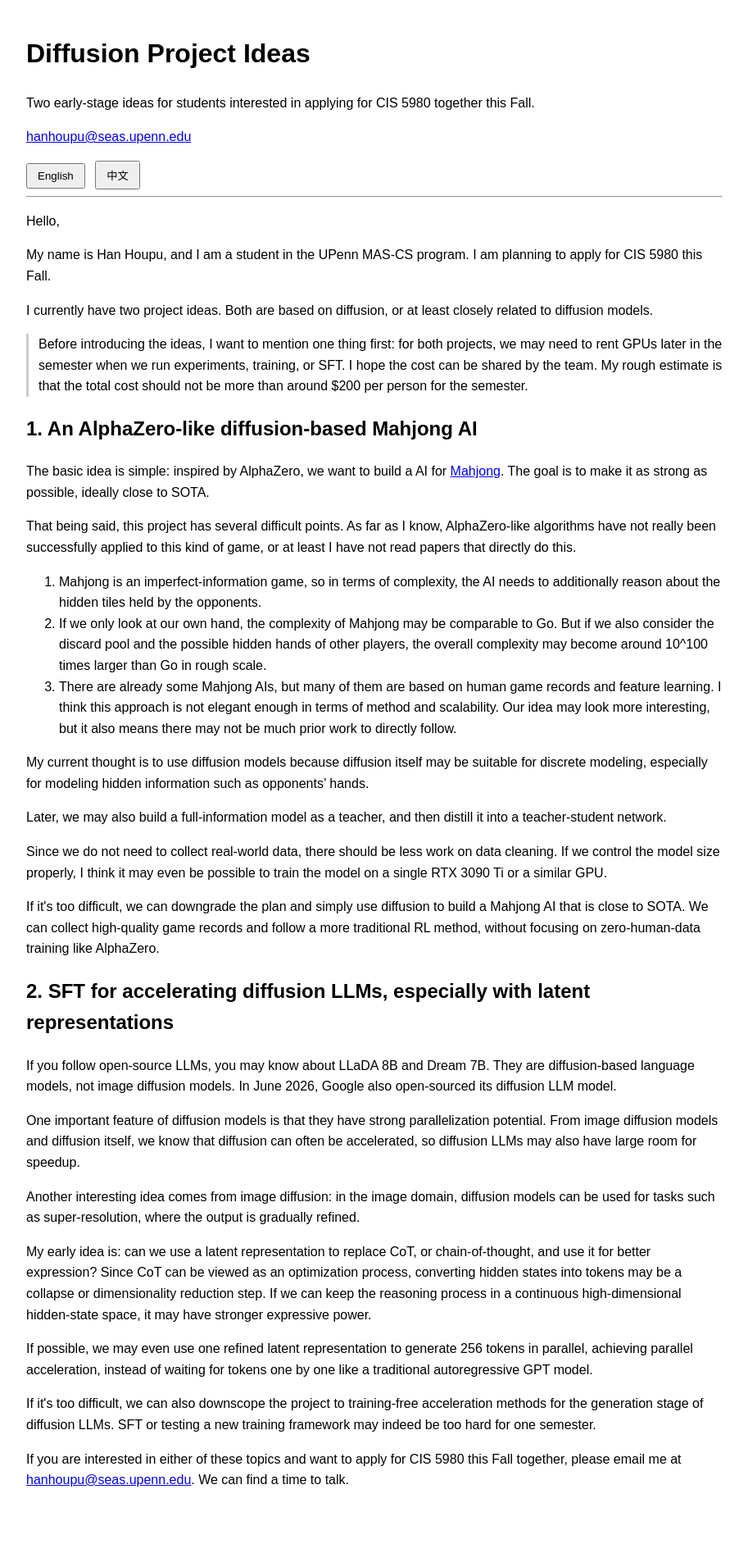
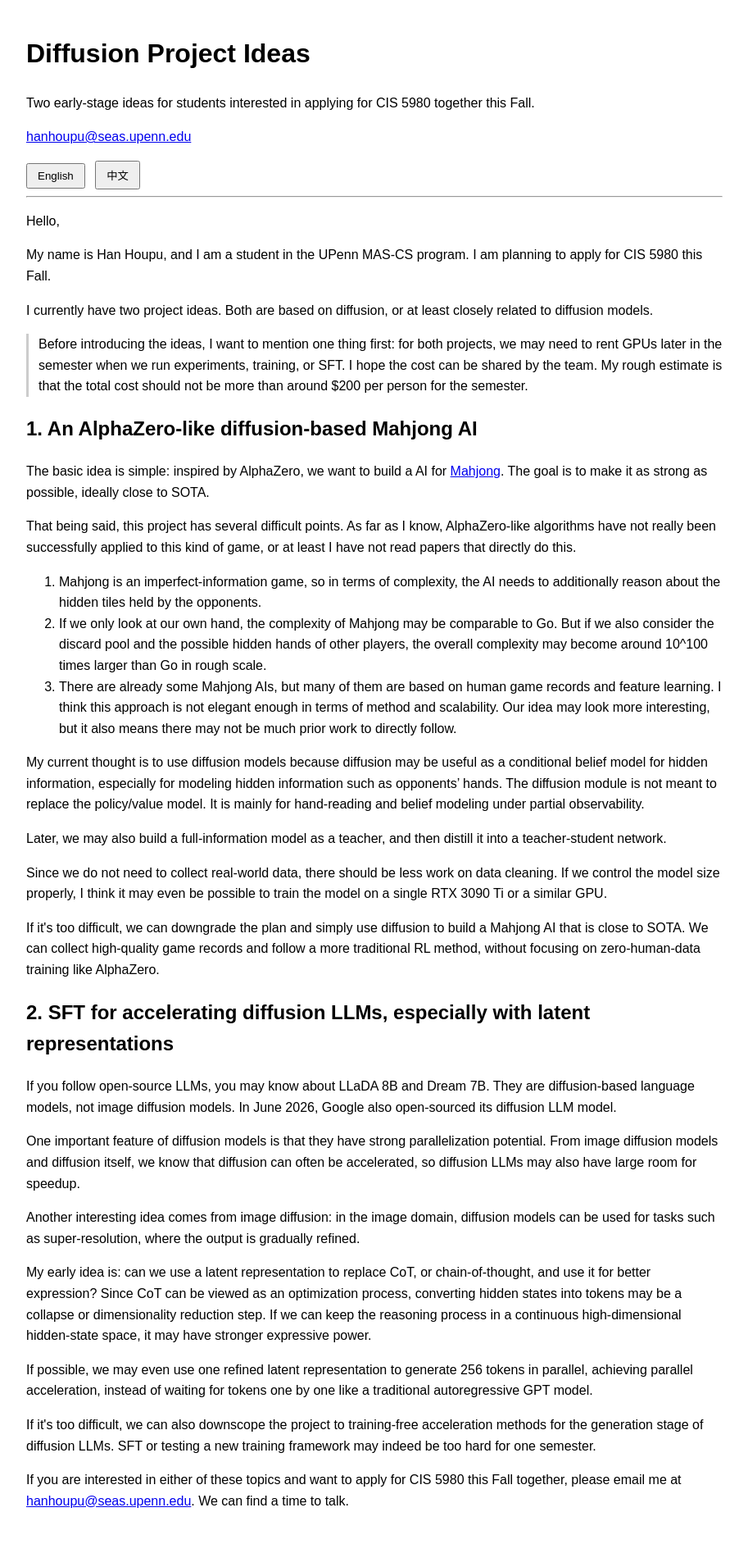
Before and after one commit to HanHoupu/hanhoupu.github.io, a Jekyll site: the page cis5980/index.html, which Jekyll copies as it is, in a window 1280 px wide. Shown: the whole page at 82% size, without its empty margins (183-1096 px from the left). Built offline with Jekyll 4.4.1, drawn with Linux system fonts in a browser that asks for light colours; before the commit the page ends 1858 px from its top, so only the background shows below that.

Commit message:
Enhance diffusion model explanation

```diff
--- a/cis5980/index.html
+++ b/cis5980/index.html
@@ -53,7 +53,7 @@
       <li>If we only look at our own hand, the complexity of Mahjong may be comparable to Go. But if we also consider the discard pool and the possible hidden hands of other players, the overall complexity may become around 10^100 times larger than Go in rough scale.</li>
       <li>There are already some Mahjong AIs, but many of them are based on human game records and feature learning. I think this approach is not elegant enough in terms of method and scalability. Our idea may look more interesting, but it also means there may not be much prior work to directly follow.</li>
     </ol>
-    <p>My current thought is to use diffusion models because diffusion itself may be suitable for discrete modeling, especially for modeling hidden information such as opponents’ hands.</p>
+    <p>My current thought is to use diffusion models because diffusion may be useful as a conditional belief model for hidden information, especially for modeling hidden information such as opponents’ hands. The diffusion module is not meant to replace the policy/value model. It is mainly for hand-reading and belief modeling under partial observability.</p>
     <p>Later, we may also build a full-information model as a teacher, and then distill it into a teacher-student network.</p>
     <p>Since we do not need to collect real-world data, there should be less work on data cleaning. If we control the model size properly, I think it may even be possible to train the model on a single RTX 3090 Ti or a similar GPU.</p>
     <p>If it's too difficult, we can downgrade the plan and simply use diffusion to build a Mahjong AI that is close to SOTA. We can collect high-quality game records and follow a more traditional RL method, without focusing on zero-human-data training like AlphaZero.</p>
@@ -86,7 +86,7 @@
           <li>如果只看自己的牌，麻将的复杂度和围棋旗鼓相当；但如果考虑牌河和对家手牌的可能性，那么整体复杂度将会是围棋的 10^100 倍。</li>
           <li>市面上确实有类似的麻将 AI，不过都是走人类棋谱 + 特征学习，在方法和可扩展性上我认为不够优美。所以我们这个虽然看上去好看，但是没什么前人的参考。</li>
         </ol>
-        <p>我来解释一下我的具体想法：使用 diffusion 是因为 diffusion 本身非常适合离散模型建模，尤其是在针对对手手牌进行读牌的领域，它可能非常适合。</p>
+        <p>我来解释一下我的具体想法：使用 diffusion 是因为 diffusion 可能适合被用来建模麻将中的隐藏信息，尤其是在针对对手手牌进行读牌的领域，它可能非常适合。diffusion 模块不是为了替代 policy/value model，而是主要用于不完全信息下的读牌和 belief modeling。</p>
         <p>我们可能会希望后期出现拥有全信息的模型作为 teacher，然后对它进行蒸馏，形成一个 teacher-student 的网络。</p>
         <p>由于我们不需要进行任何数据收集，所以数据清洗之类的杂活不用干；且如果规模控制得当的话，我认为在一张 3090 Ti 上（或者类似的卡）进行训练都是有可能的。</p>
         <p>以上想法我们实在不行可以降级考虑用diffusion做一个跟sota差不多的就行了，抓优质的对局走传统RL路线，没有必要非要惦记zero的无人工数据训练</p>
```
